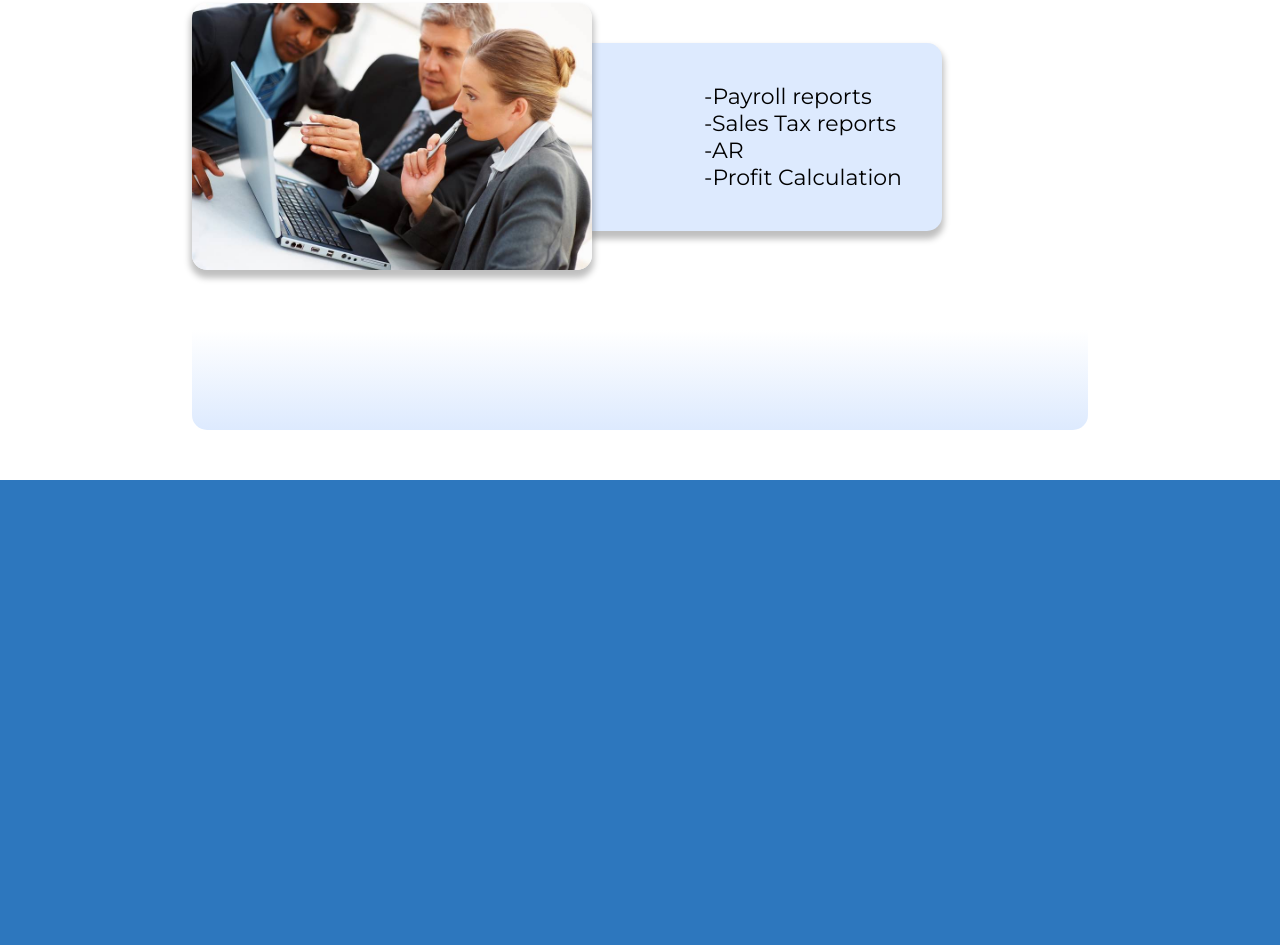
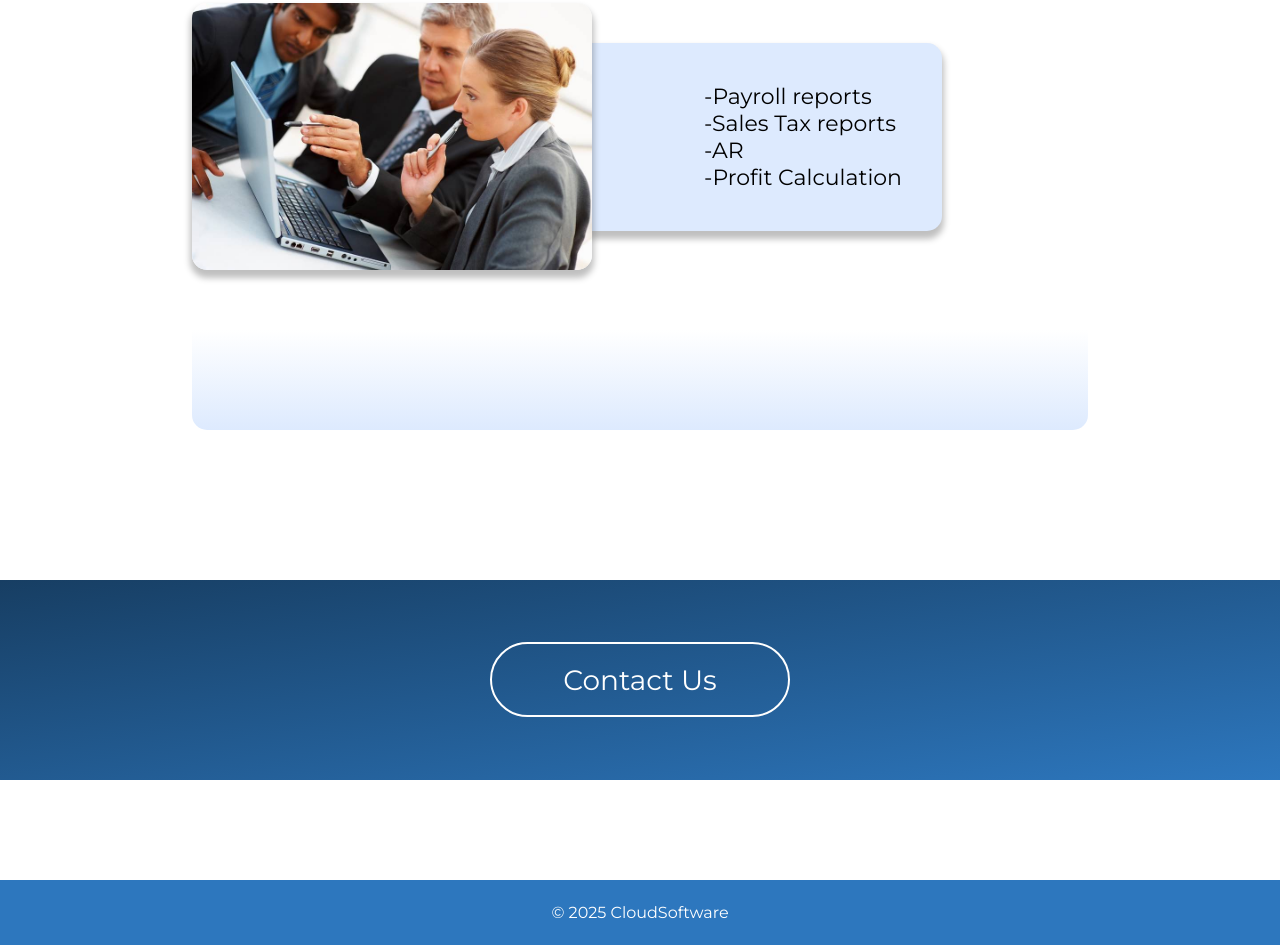
Before and after one commit to nlert/cloudsoftware, a website built with webpack: page src/templates/index.html in a window 1280 px wide. Shown: the part 1590-2535 px from the top of the page. Before the commit the page ends 2070 px from the top, so only its background shows below. Built offline with nearby package versions, Linux system fonts and the light colour scheme.

Commit message:
Complete static home page fore desktop

```diff
--- a/src/styles.css
+++ b/src/styles.css
@@ -14,10 +14,6 @@
     box-sizing: border-box;
     margin: 0;
     padding: 0;
-}
-
-body {
-    background-color: var(--blue);
 }
 
 h1, span.logo-text, .about-title {
@@ -41,30 +37,6 @@ h2, p, span, a, li {
     font-weight: 400;
     font-style: normal;
     font-size: 22px;
-}
-
-.learn-more {
-    --learn-more-height: 50px;
-
-    height: var(--learn-more-height);
-    border-radius: calc(var(--learn-more-height) / 2);
-    width: 200px;
-
-    display: grid;
-    place-items: center;
-
-    text-decoration: none;
-    background-color: black;
-}
-
-.learn-more:hover {
-    background-color:#202427;
-    cursor: pointer;
-}
-
-.learn-more:active {
-    transform: scale(0.99);
-    background-color: #343a40;
 }
 
 main {
@@ -188,6 +160,30 @@ header {
     box-shadow: var(--box-shadow);
 }
 
+.learn-more {
+    --learn-more-height: 50px;
+
+    height: var(--learn-more-height);
+    border-radius: calc(var(--learn-more-height) / 2);
+    width: 200px;
+
+    display: grid;
+    place-items: center;
+
+    text-decoration: none;
+    background-color: black;
+}
+
+.learn-more:hover {
+    background-color:#202427;
+    cursor: pointer;
+}
+
+.learn-more:active {
+    transform: scale(0.99);
+    background-color: #343a40;
+}
+
 /* About */
 .about {
     margin: auto;
@@ -209,7 +205,6 @@ header {
     border-radius: 15px 15px 0 0;
     height: 100px;
     margin-bottom: 35px;
-
 }
 
 .about-footer {
@@ -271,3 +266,38 @@ li {
 li::before {
     content: '-';
 }
+
+/* Contact Us */
+.contact {
+    background: linear-gradient(to bottom right, #173E63, #2D77BE);
+    height: 200px;
+    margin-block: 100px;
+    display: grid;
+    place-items: center;
+}
+
+.contact-btn {
+    text-decoration: none;
+    color: white;
+    border: 2px solid white;
+    border-radius: calc(75px / 2);
+    font-size: 28px;
+
+    width: 300px;
+    height: 75px;
+
+    display: grid;
+    place-items: center;
+}
+
+footer {
+    height: 65px;
+    background-color: var(--blue);
+    display: grid;
+    place-items: center;
+}
+
+.footer-text {
+    color: white;
+    font-size: 16px;
+}
--- a/src/templates/index.html
+++ b/src/templates/index.html
@@ -84,6 +84,22 @@
                 </div>
                 <div class="about-footer"></div>
             </section>
+            <section class="contact">
+                <a class="contact-btn" href="contact.html">Contact Us</a>
+            </section>
         </main>
+        <footer>
+            <span class="footer-text">©
+				<span id="year" class="footer-text">
+                    <script>
+                        function displayYear() {
+                            const year = document.getElementById("year");
+                            year.textContent = new Date().getFullYear();
+                        }
+                        displayYear();
+                    </script>
+                </span>
+				CloudSoftware</span>
+        </footer>
     </body>
 </html>
```
